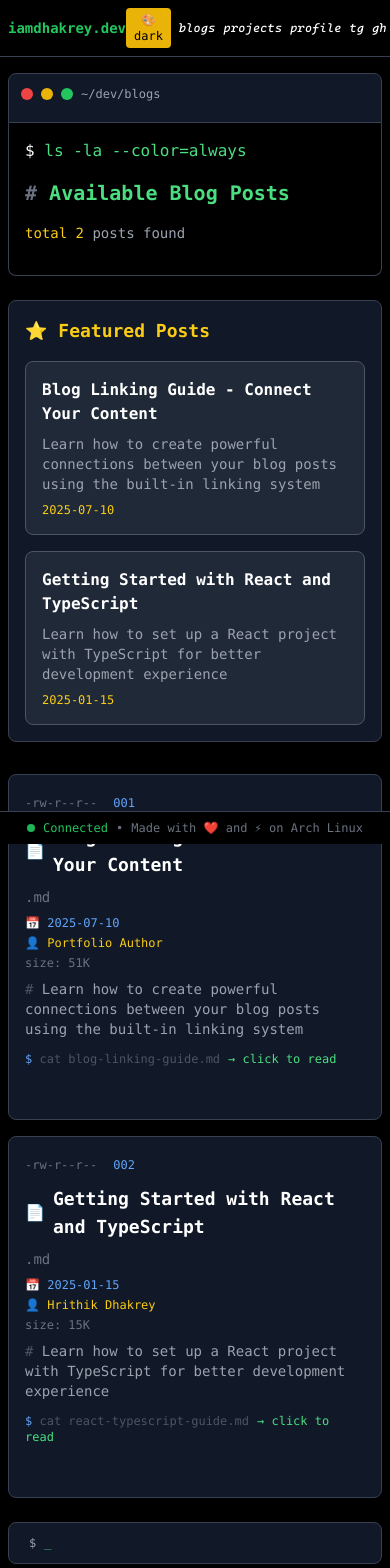
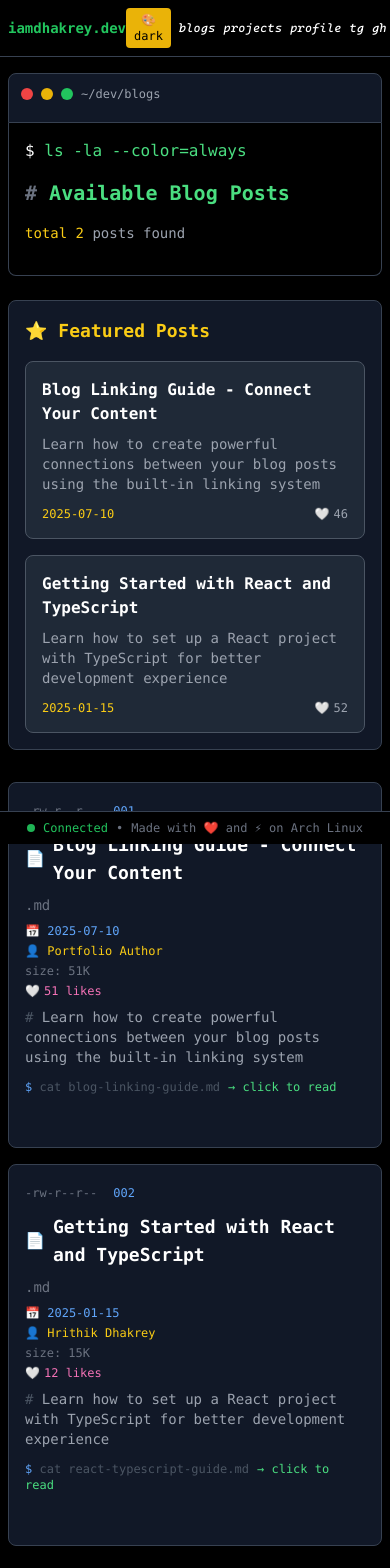
Before and after one commit to iamdhakrey/terminal-portfolio, a React (Vite) app: page /blogs in a window 390 px wide. Shown: the top 1568 px of the page. Built offline with nearby package versions, Linux system fonts and the light colour scheme.

Commit message:
feat: enhance blog listing with likes and featured posts functionality
- Updated blog fetching logic to include likes and user interaction status.
- Implemented filtering for featured blog posts based on configuration.
- Improved UI to display likes and user interaction for each blog post.

```diff
--- a/src/BlogList.tsx
+++ b/src/BlogList.tsx
@@ -1,12 +1,13 @@
 import React, { useState, useEffect } from 'react';
 import { Link } from 'react-router-dom';
-import { getAllBlogs, getFeaturedBlogPosts, areBlogsEnabled, BlogFile } from './utils/blogUtils';
+import { areBlogsEnabled, getAllBlogsWithLikes, BlogFile } from './utils/blogUtils';
+import profileConfig from '../profile.config';
 
 interface BlogListProps { }
 
 const BlogList: React.FC<BlogListProps> = () => {
-  const [blogs, setBlogs] = useState<BlogFile[]>([]);
-  const [featuredBlogs, setFeaturedBlogs] = useState<BlogFile[]>([]);
+  const [blogs, setBlogs] = useState<(BlogFile & { likes: number; userLiked: boolean })[]>([]);
+  const [featuredBlogs, setFeaturedBlogs] = useState<(BlogFile & { likes: number; userLiked: boolean })[]>([]);
 
   useEffect(() => {
     const fetchBlogs = async () => {
@@ -18,8 +19,16 @@ const BlogList: React.FC<BlogListProps> = () => {
         }
 
         const [fetchedBlogs, fetchedFeatured] = await Promise.all([
-          getAllBlogs(),
-          getFeaturedBlogPosts()
+          getAllBlogsWithLikes(),
+          getAllBlogsWithLikes().then(allBlogs => {
+            const featuredSlugs = profileConfig.blogs.featuredPosts;
+            return allBlogs.filter(blog =>
+              featuredSlugs.some(slug =>
+                blog.filename.includes(slug) ||
+                blog.filename.replace('.md', '') === slug
+              )
+            );
+          })
         ]);
 
         setBlogs(fetchedBlogs);
@@ -93,12 +102,18 @@ const BlogList: React.FC<BlogListProps> = () => {
                   {featuredBlogs.map((blog) => (
                     <Link
                       key={blog.filename}
-                    to={`/blog/${blog.filename.replace('.md', '')}`}
+                      to={`/blogs/${blog.filename.replace('.md', '')}`}
                       className="bg-gray-800 border border-gray-600 rounded-lg p-4 hover:border-yellow-500 hover:bg-gray-700 transition-all duration-300"
                     >
                       <h3 className="text-white font-semibold mb-2 line-clamp-2">{blog.title}</h3>
-                    <p className="text-gray-400 text-sm mb-2 line-clamp-3">{blog.description || 'Click to read more...'}</p>
+                      <p className="text-gray-400 text-sm mb-3 line-clamp-3">{blog.description || 'Click to read more...'}</p>
+                      <div className="flex items-center justify-between">
                         <div className="text-xs text-yellow-400">{blog.date}</div>
+                        <div className="flex items-center space-x-1 text-xs text-gray-400">
+                          <span>{blog.userLiked ? '❤️' : '🤍'}</span>
+                          <span>{blog.likes}</span>
+                        </div>
+                      </div>
                     </Link>
                   ))}
                 </div>
@@ -117,7 +132,7 @@ const BlogList: React.FC<BlogListProps> = () => {
               {blogs.map((blog, index) => (
                 <div key={blog.filename} className="bg-gray-900 border border-gray-700 rounded-lg hover:border-green-500 transition-all duration-300 group">
                   <Link
-                  to={`/blog/${blog.filename.replace('.md', '')}`}
+                    to={`/blogs/${blog.filename.replace('.md', '')}`}
                     className="block p-4 sm:p-6 hover:bg-gray-800 transition-colors"
                   >
                     <div className="flex flex-col sm:flex-row sm:items-start space-y-3 sm:space-y-0 sm:space-x-4">
@@ -151,6 +166,10 @@ const BlogList: React.FC<BlogListProps> = () => {
                           <span className="text-gray-500">
                             size: {Math.floor(Math.random() * 50 + 10)}K
                           </span>
+                          <span className="text-pink-400 flex items-center space-x-1">
+                            <span>{blog.userLiked ? '❤️' : '🤍'}</span>
+                            <span>{blog.likes} like{blog.likes !== 1 ? 's' : ''}</span>
+                          </span>
                         </div>
 
                         {blog.description && (
@@ -167,6 +186,29 @@ const BlogList: React.FC<BlogListProps> = () => {
                           <span className="text-green-400 ml-2">→ click to read</span>
                         </div>
                       </div>
+
+                      {/* Blog Image on the right */}
+                      {blog.image && (
+                        <div className="w-full sm:w-32 md:w-48 lg:w-56 sm:flex-shrink-0">
+                          <div className="relative">
+                            <img
+                              src={blog.image}
+                              alt={`Featured image for ${blog.title}`}
+                              className="w-full object-cover rounded-lg border border-gray-600"
+                              onError={(e) => {
+                                e.currentTarget.style.display = 'none';
+                              }}
+                            />
+                            <div className="absolute top-1 right-1 px-1 py-0.5 rounded text-xs"
+                              style={{
+                                backgroundColor: 'rgba(0, 0, 0, 0.7)',
+                                color: 'white'
+                              }}>
+                              🖼️
+                            </div>
+                          </div>
+                        </div>
+                      )}
 
                       {/* Terminal arrow */}
                       <div className="text-green-400 opacity-0 group-hover:opacity-100 transition-opacity self-end sm:self-start">
```
Lines whose indentation alone changed are shown as unchanged.
